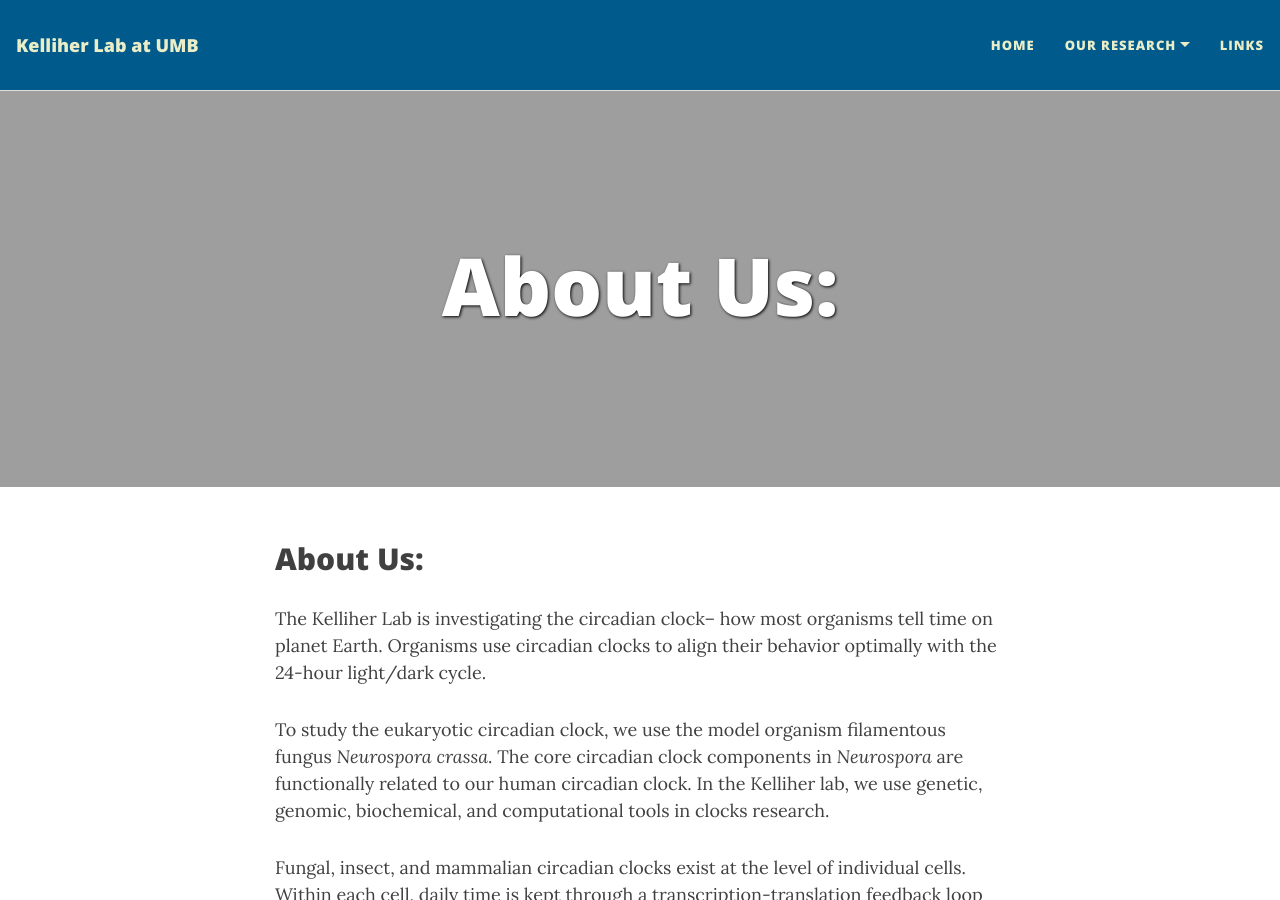
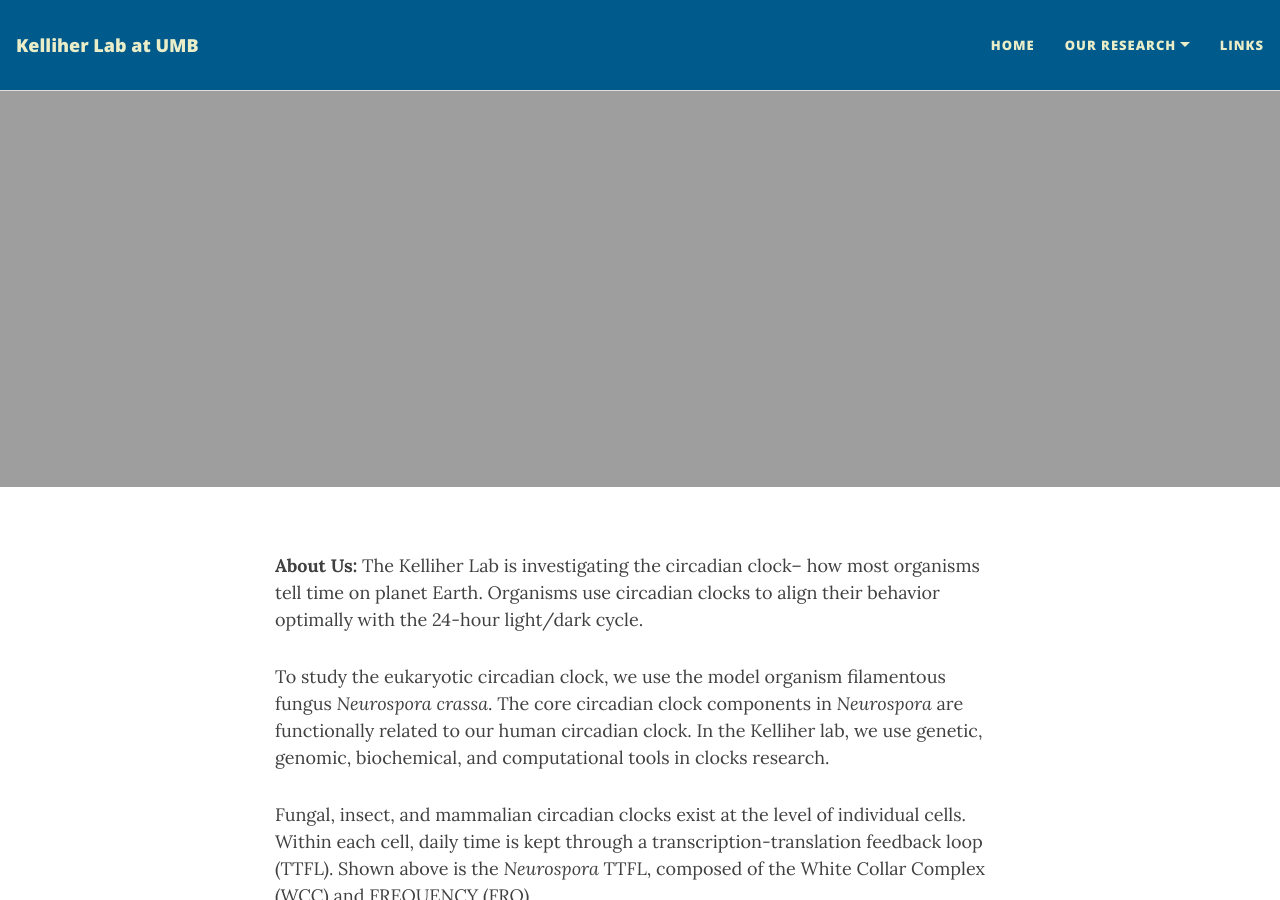
Before and after one commit to cmk35/cmk35.github.io, a Jekyll site: the page built from index.md, in a window 1280 px wide and 900 px high. Built offline with Jekyll 4.4.1, drawn with Linux system fonts in a browser that asks for light colours; nearby versions of some CDN libraries; our own code applies the rules of GitHub Pages for plain Markdown files.

Commit message:
Update index.md

```diff
--- a/index.md
+++ b/index.md
@@ -1,11 +1,9 @@
 ---
 layout: home
 cover-img: /clock_intro_figure.jpg
-# title: About me
-# subtitle: Hello
 ---
 
-## About Us:
+**About Us:**
 The Kelliher Lab is investigating the circadian clock-- how most organisms tell time on planet Earth. Organisms use circadian clocks to align their behavior optimally with the 24-hour light/dark cycle.
 
 To study the eukaryotic circadian clock, we use the model organism filamentous fungus <em>Neurospora crassa</em>. The core circadian clock components in <em>Neurospora</em> are functionally related to our human circadian clock. In the Kelliher lab, we use genetic, genomic, biochemical, and computational tools in clocks research.
```
